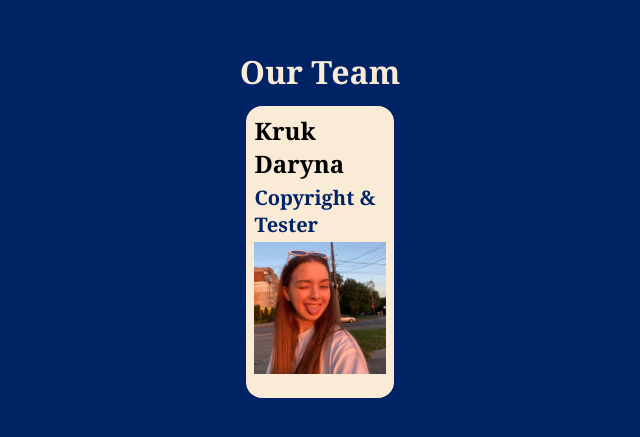
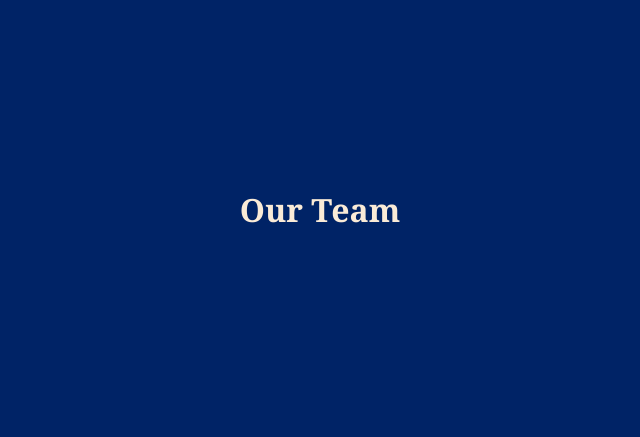
Before and after one commit to OMartsin/cmr-prac, a React (Create React App) app: page / in a window 1280 px wide. Shown: the part 191-628 px from the top of the page, without its empty margins (320-960 px from the left). Built offline with nearby package versions, Linux system fonts and the light colour scheme.

Commit message:
Revert "[feat] krukdaryna add personal info"
This reverts commit b103dcbb2c706eb13c3c0af1ac20cc781f08e4d0.

```diff
--- a/src/App.js
+++ b/src/App.js
@@ -1,16 +1,16 @@
 import './App.css';
-import daryna from './images/daryna.jpg'
+// import photo from './images...'
 
 function App() {
   return (
     <div className="App">
       <h1>Our Team</h1>
       <div className="team">
-          <div className='participant-info'>
-              <text className='name'>Kruk Daryna</text>
-              <text className='job'>Copyright & Tester</text>
-              <img className='participant-photo' src={daryna} alt="" />
-          </div>
+        {/* <div className='participant-info'>
+          <text className='name'>Your name</text>
+          <text className='job'>Your job</text>
+          <img className='participant-photo' src={photo} alt="" />
+        </div> */}
       </div>
     </div>
   );
```
Also changed, not shown: src/images/daryna.jpg (deleted).
